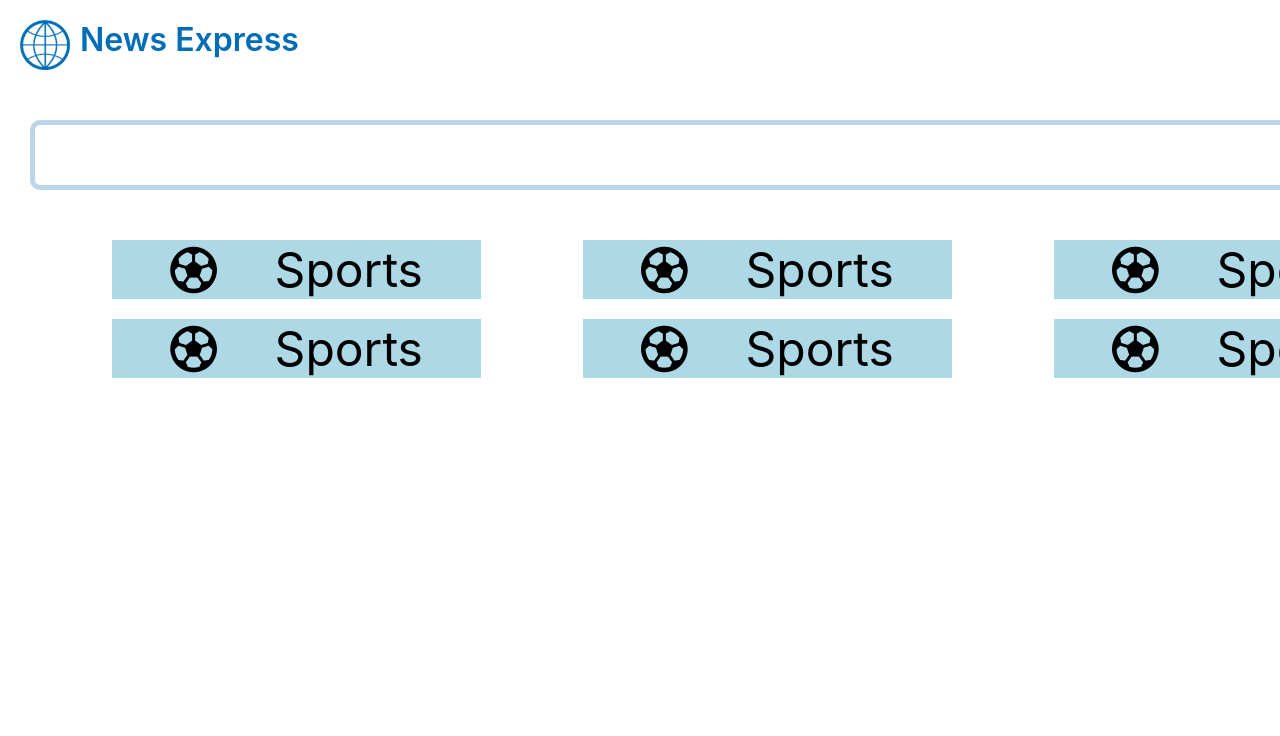
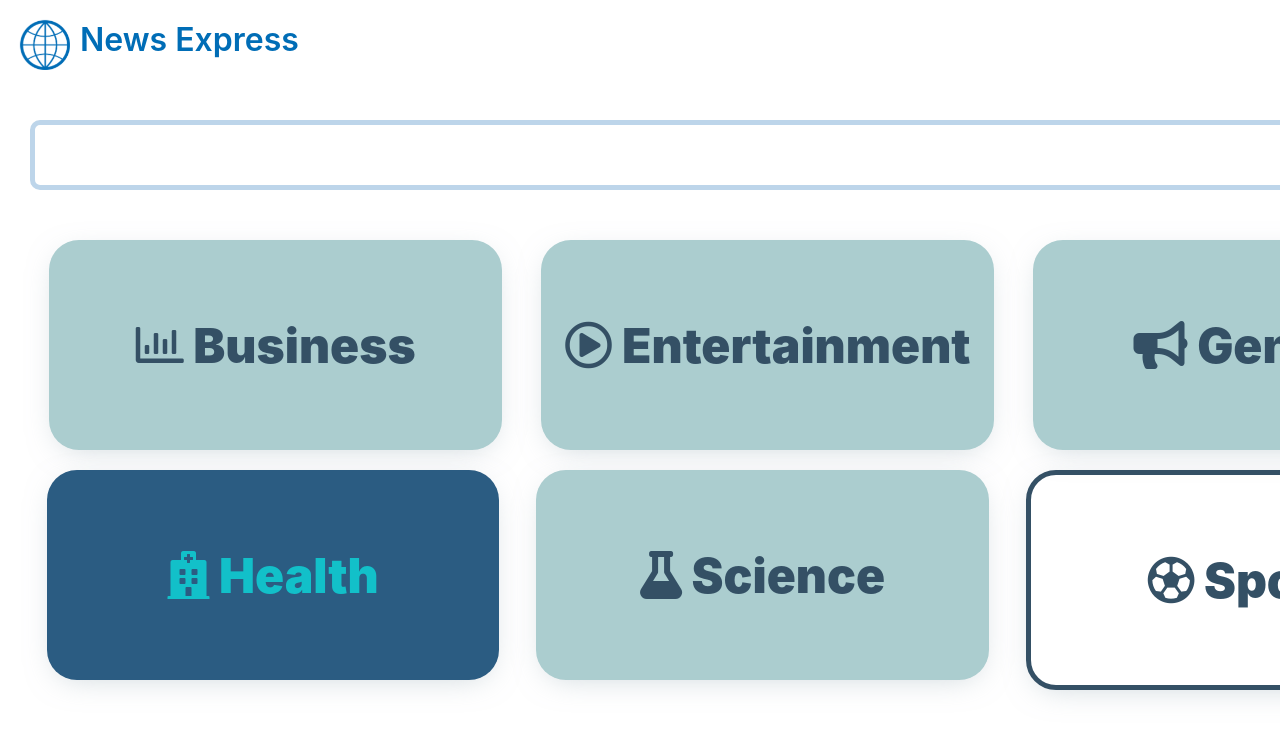
Before and after one commit to MananDoshi1301/News-App-React-Redux, a React (Create React App) app: page /search in a window 1280 px wide. Shown: the top 736 px of the page. Built offline with nearby package versions, Linux system fonts and the light colour scheme.

Commit message:
Tile design complete

```diff
--- a/src/SearchPage/Tile.css
+++ b/src/SearchPage/Tile.css
@@ -1,9 +1,72 @@
 .tile{
     display: flex;
-    justify-content: space-evenly;
+    justify-content: space-around;
     align-items: center;
-    width: 25%;
-    /* margin-top: 30px; */
+    width: 30%;
+
+    height: 200px;
+    padding: 5px;
+    text-align: center;
+    font-weight: 1000;
+    border-radius: 30px;
+    box-shadow: 0 7px 30px -10px rgba(150,170,180,0.5);
+
+}
+
+.tile:hover{
+    box-shadow: 0px 10px 20px rgba(150,170,180,0.5);;
+}
+
+.tile_title, .tile_icon{
     font-size: 3rem;
-    background-color: lightblue;
 }
+
+.tile_description{
+    font-size: 1.5rem;
+}
+
+.type1{
+    color: #345065;
+    border: 5px solid #345065;
+    transition: all 0.3s ease-in;
+}
+
+.type1:hover{
+    background-color: #345065;
+    color: #fff;
+}
+
+.type2{
+    color: #fff;
+    background-color: #00DEF2;
+    transition: all 0.3s ease-in;
+}
+
+.type2:hover{
+    background-color: #fff;
+    border: 1px solid #00DEF2;
+    color: #00DEF2;
+}
+
+.type3{
+    color: #345065;
+    background-color: #ABCDCF;
+    transition: all 0.3s ease-in;
+}
+
+.type3:hover{
+    color: #ABCDCF;
+    background-color: #345065;
+}
+
+.type4{
+    background-color: #2B5C82;
+    color: #12C0C9;
+    transition: all 0.3s ease-in;
+
+}
+
+.type4:hover{
+    background-color: #ABCDCF;
+    color: #2B5C82;
+}
--- a/src/SearchPage/Tile.js
+++ b/src/SearchPage/Tile.js
@@ -1,10 +1,12 @@
 import React from 'react'
 import "./Tile.css";
-const Tile = () => {
+const Tile = ({title, icon, color}) => {
     return (
-        <div className="tile">
-            <i class="far fa-futbol"></i>
-            <div>Sports</div>
+        <div className={`tile ${color}`}>
+            <div className='tile_title'>
+                <i className={`${icon}`}></i>&nbsp;{title}
+                <p className='tile_description'></p>
+            </div>
         </div>
     )
 }
```
